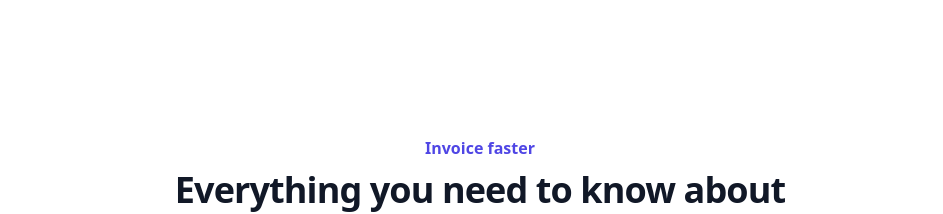
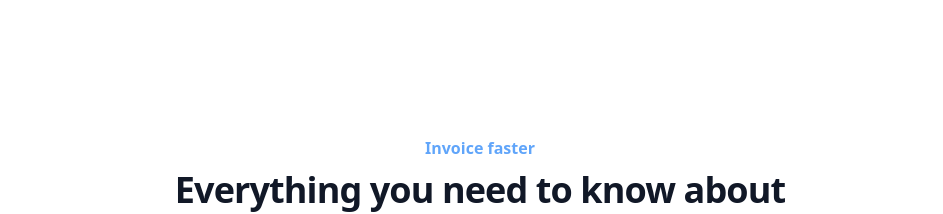
Before and after one commit to hqmhc/lekker-web, a React (Create React App) app: page / in a window 1280 px wide. Shown: the part 3820-4034 px from the top of the page, without its empty margins (160-1103 px from the left). Built offline with nearby package versions, Linux system fonts and the light colour scheme.

Commit message:
change title to LekkerInvoice not react-app

```diff
--- a/public/index.html
+++ b/public/index.html
@@ -24,7 +24,7 @@
       work correctly both with client-side routing and a non-root public URL.
       Learn how to configure a non-root public URL by running `npm run build`.
     -->
-    <title>React App</title>
+    <title>LekkerInvoice</title>
   </head>
   <body>
     <noscript>You need to enable JavaScript to run this app.</noscript>
--- a/src/components/pages/features.jsx
+++ b/src/components/pages/features.jsx
@@ -139,7 +139,7 @@ export const Features = () => {
 <div class="bg-white py-24 sm:py-32">
   <div class="mx-auto max-w-7xl px-6 lg:px-8">
     <div class="mx-auto max-w-2xl lg:text-center">
-      <h2 class="text-base font-semibold leading-7 text-indigo-600">Invoice faster</h2>
+      <h2 class="text-base font-semibold leading-7 text-blue-400">Invoice faster</h2>
       <p class="mt-2 text-3xl font-bold tracking-tight text-gray-900 sm:text-4xl">Everything you need to know about LekkerInvoice</p>
       <p class="mt-6 text-lg leading-8 text-gray-600">Staying on top of your expenses is crucial to running a strong business. With LekkerInvoice, it's simpler than ever to track your reimbursable expenses and bill your clients right away.</p>
     </div>
```
